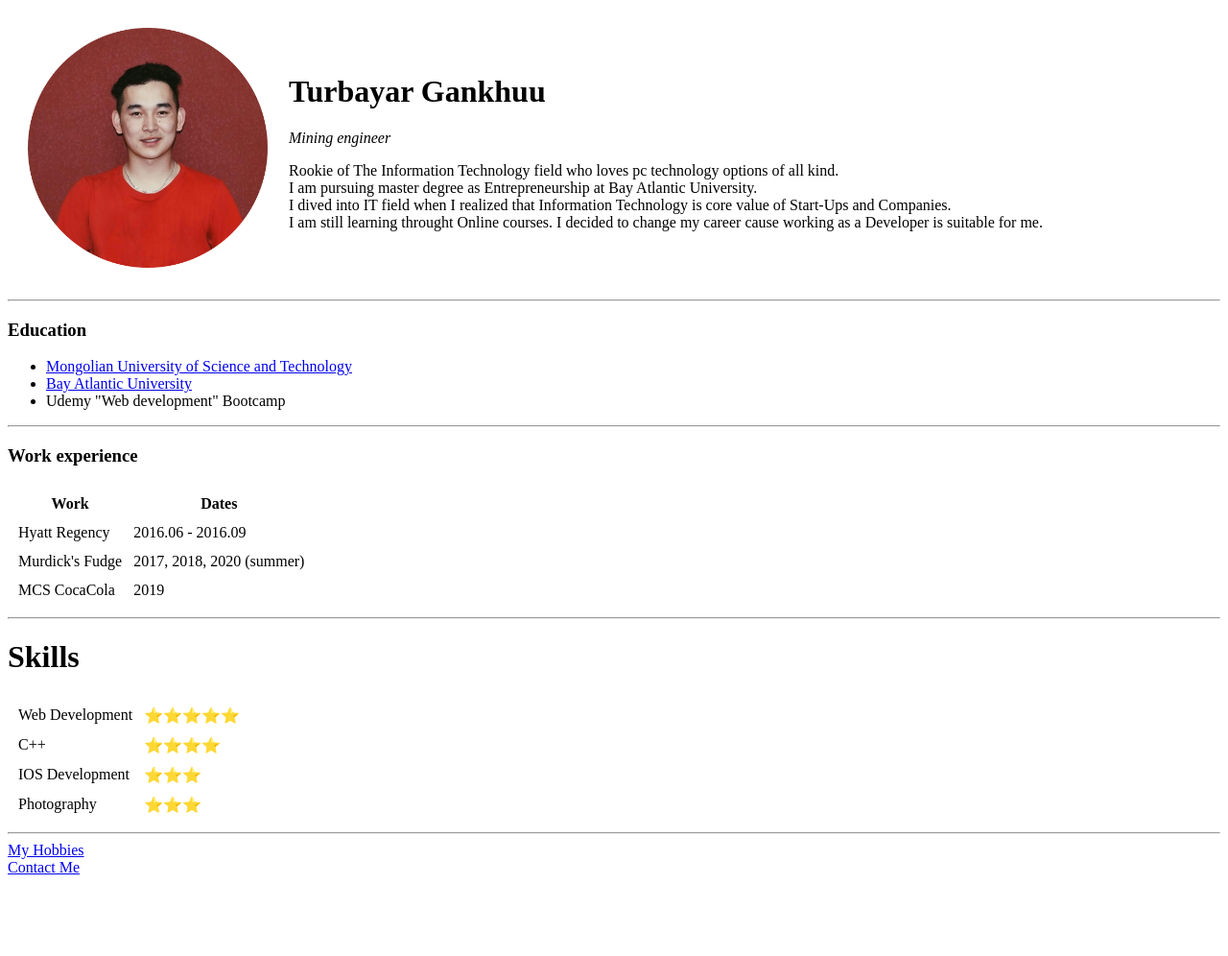
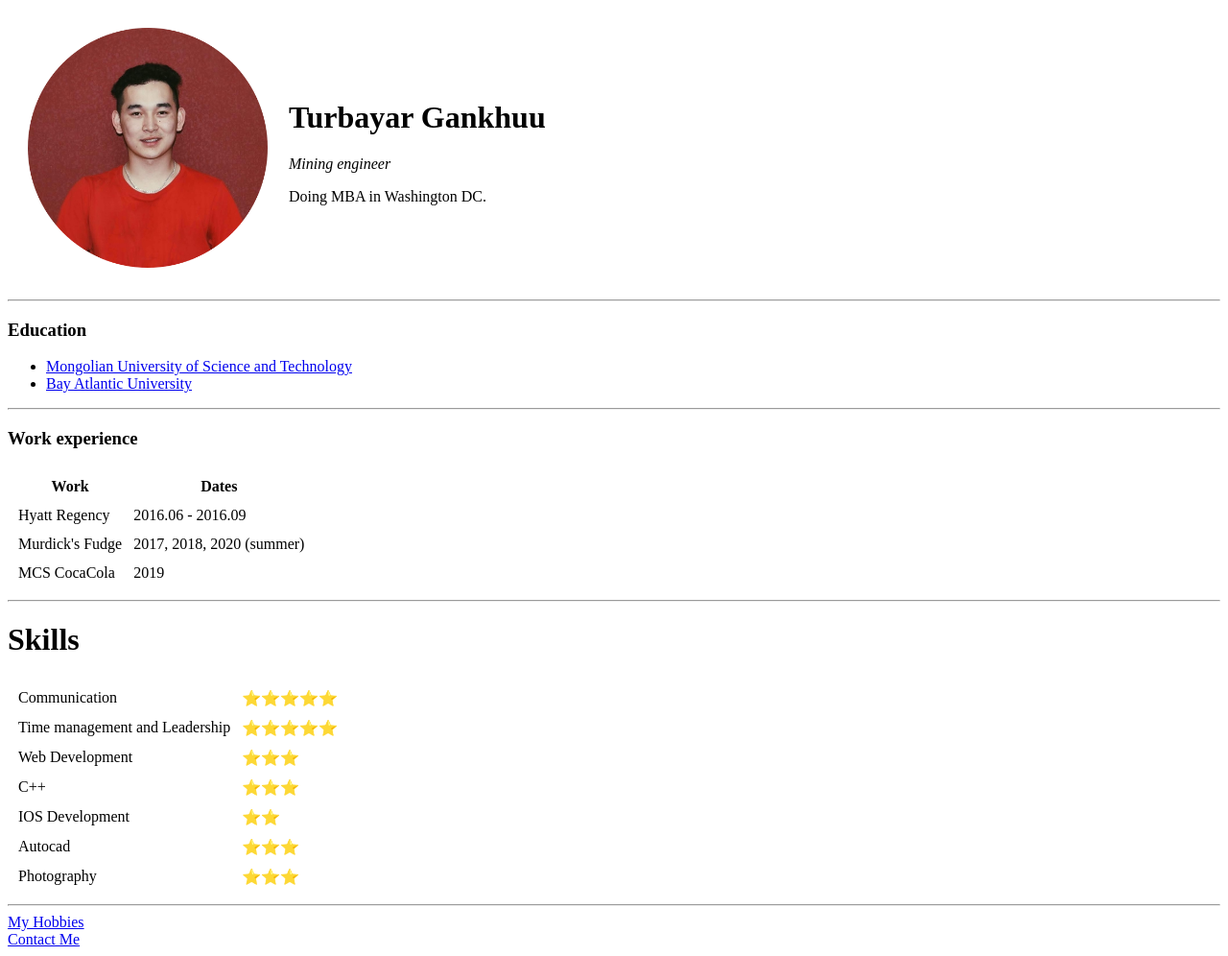
Before and after one commit to Turbayar/CV, a plain HTML site: page index.html in a window 1280 px wide. Shown: the whole page at 96% size. Before the commit the page ends 921 px from the top, so only its background shows below. Drawn offline with Linux system fonts and the light colour scheme.

Commit message:
Update index.html

```diff
--- a/index.html
+++ b/index.html
@@ -12,10 +12,7 @@
       <td><img src="Turbayar.png" alt="Tito Profile Picture" height="250" ></td>
       <td>   <h1> Turbayar Gankhuu </h1>
         <p> <em>Mining engineer</em> </p>
-        <p> Rookie of The Information Technology field who loves pc technology options of all kind.
-          <br> I am pursuing master degree as Entrepreneurship at Bay Atlantic University.
-          <br> I dived into IT field when I realized that Information Technology is core value of Start-Ups and Companies.
-          <br> I am still learning throught Online courses. I  decided to change my career cause working as a Developer is suitable for me.
+        <p> Doing MBA in Washington DC.
          </p> </td>
     </tr>
   </table>
@@ -24,7 +21,6 @@
   <ul>
     <li> <a href="https://www.must.edu.mn/mn/">Mongolian University of Science and Technology </a></li>
     <li> <a href="https://bau.edu/"> Bay Atlantic University </a></li>
-    <li> Udemy "Web development" Bootcamp </li>
   </ul>
   <hr>
   <h3> Work experience </h3>
@@ -48,16 +44,28 @@
   <h1> Skills </h1>
   <table cellspacing = "10" >
     <tr>
-      <td> Web Development </td>
+      <td> Communication </td>
       <td> ⭐⭐⭐⭐⭐ </td>
     </tr>
     <tr>
+      <td> Time management and Leadership </td>
+      <td> ⭐⭐⭐⭐⭐ </td>
+    </tr>
+    <tr>
+      <td> Web Development </td>
+      <td> ⭐⭐⭐ </td>
+    </tr>
+    <tr>
       <td> C++ </td>
-      <td> ⭐⭐⭐⭐ </td>
+      <td> ⭐⭐⭐ </td>
     </tr>
     <tr>
       <td> IOS Development </td>
-      <td> ⭐⭐⭐ </td>
+      <td> ⭐⭐ </td>
+    </tr>
+    <tr>
+        <td> Autocad </td>
+        <td> ⭐⭐⭐ </td>
     </tr>
     <tr>
         <td> Photography </td>
```
